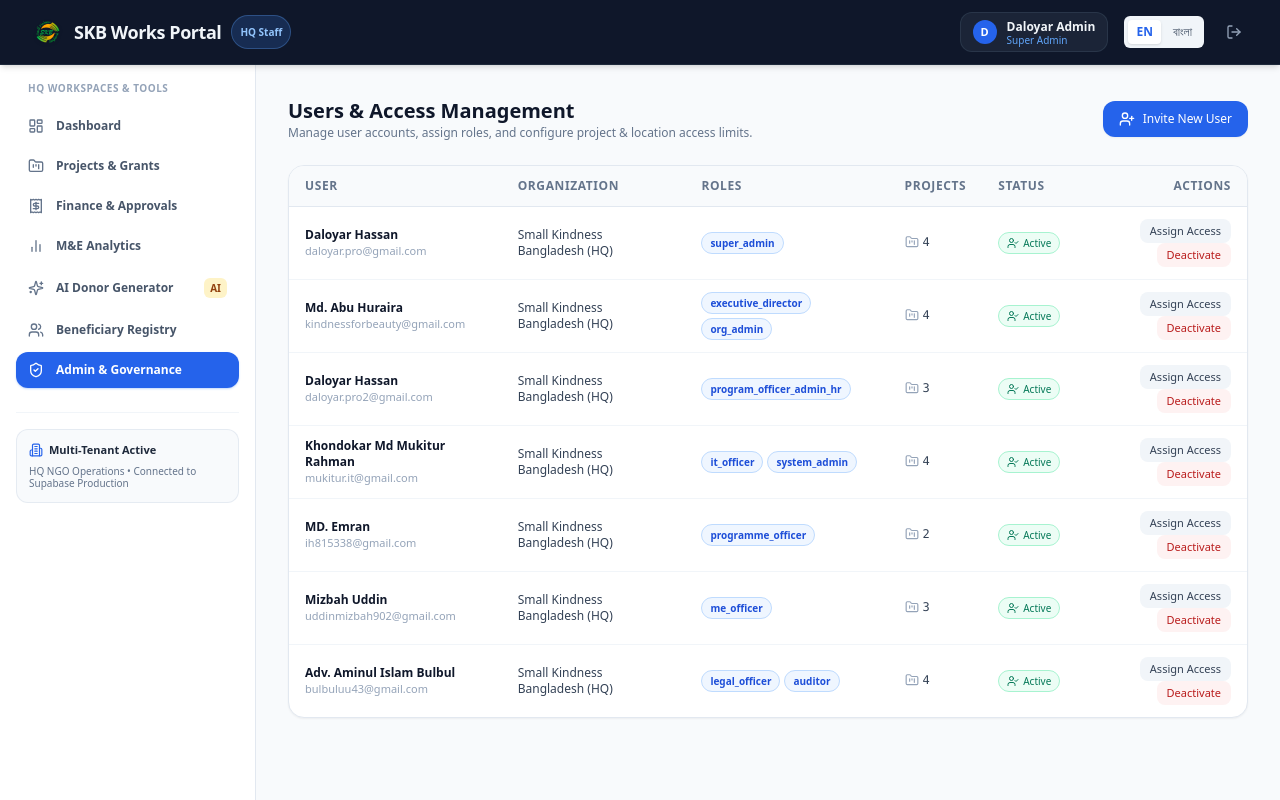
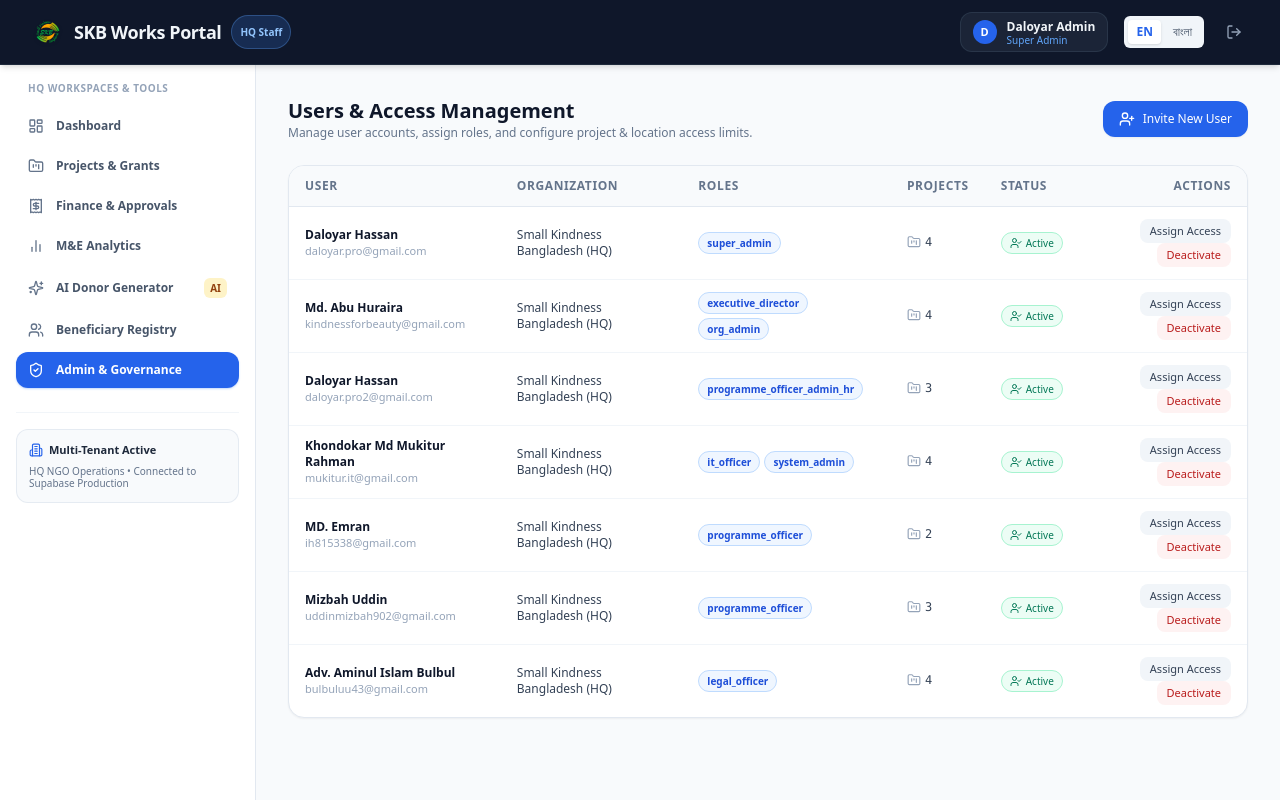
Before and after one commit to dhshishirD/skb-portal, a Next.js app: page /admin/users in a window 1280 px wide. Built offline with nearby package versions, Linux system fonts and the light colour scheme; no server answers.

Commit message:
Update Mizbah Uddin as Program Officer and Adv. Aminul Islam Bulbul as Legal Officer in SKB team onboarding

```diff
--- a/src/app/(staff)/admin/users/page.tsx
+++ b/src/app/(staff)/admin/users/page.tsx
@@ -39,7 +39,7 @@ const REAL_SKB_TEAM: UserItem[] = [
     fullName: 'Daloyar Hassan',
     email: 'daloyar.pro2@gmail.com',
     orgName: 'Small Kindness Bangladesh (HQ)',
-    roles: ['program_officer_admin_hr'],
+    roles: ['programme_officer_admin_hr'],
     isActive: true,
     projectsCount: 3,
   },
@@ -66,7 +66,7 @@ const REAL_SKB_TEAM: UserItem[] = [
     fullName: 'Mizbah Uddin',
     email: 'uddinmizbah902@gmail.com',
     orgName: 'Small Kindness Bangladesh (HQ)',
-    roles: ['me_officer'],
+    roles: ['programme_officer'],
     isActive: true,
     projectsCount: 3,
   },
@@ -75,7 +75,7 @@ const REAL_SKB_TEAM: UserItem[] = [
     fullName: 'Adv. Aminul Islam Bulbul',
     email: 'bulbuluu43@gmail.com',
     orgName: 'Small Kindness Bangladesh (HQ)',
-    roles: ['legal_officer', 'auditor'],
+    roles: ['legal_officer'],
     isActive: true,
     projectsCount: 4,
   },
```
